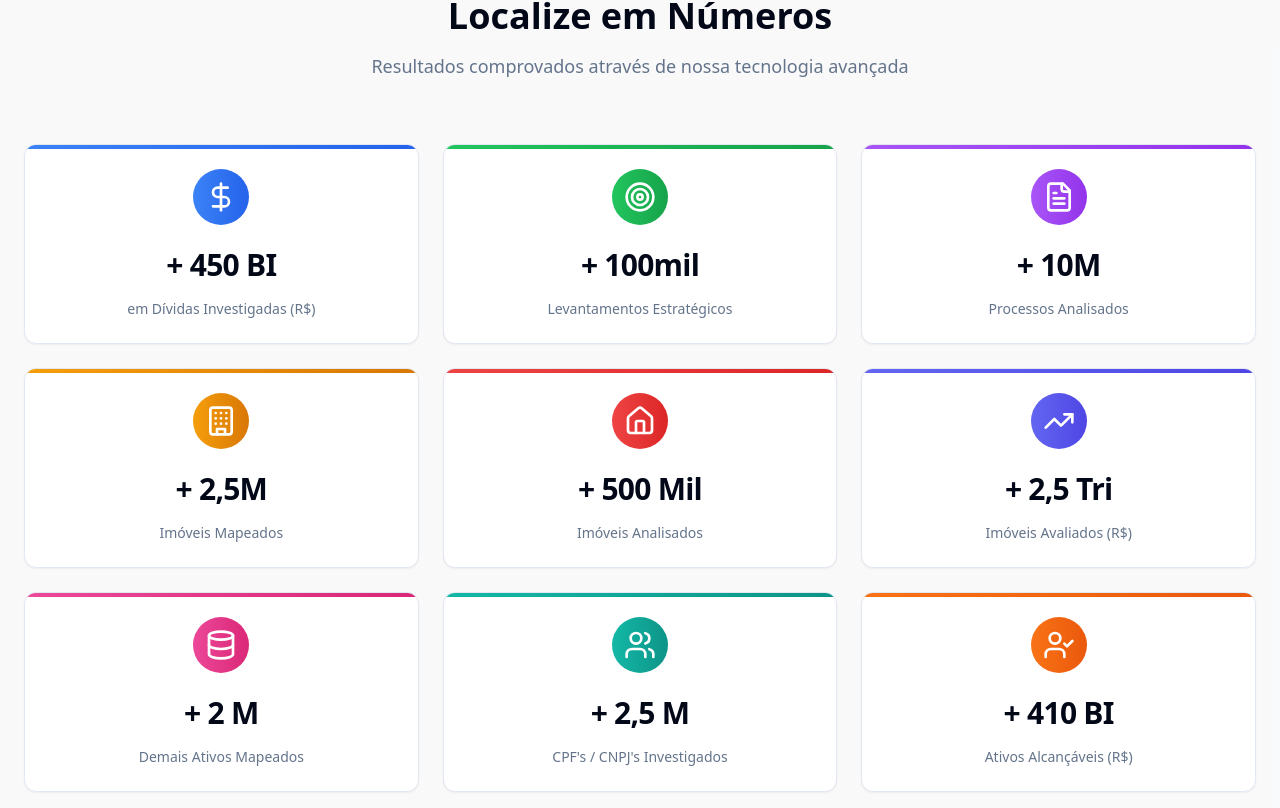
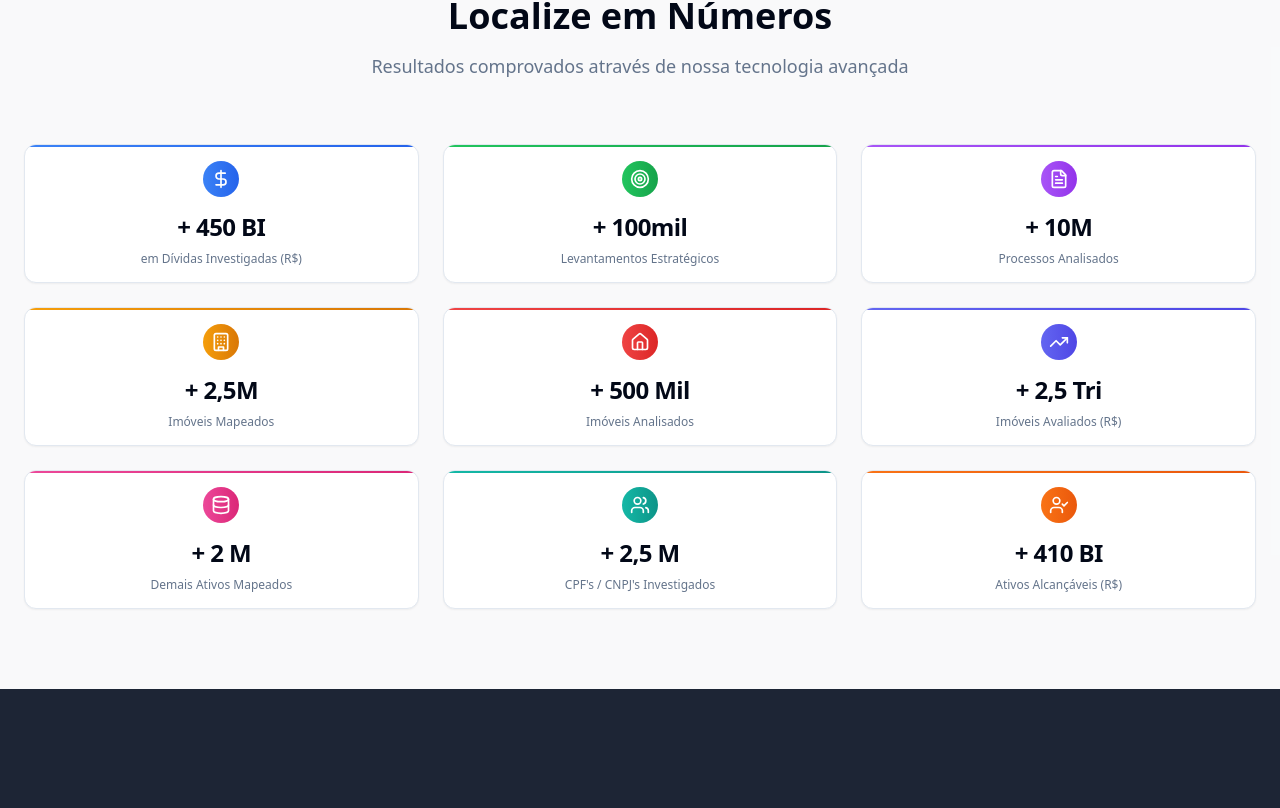
Before and after one commit to ingridalves-localize/localize-advocate-path, a React (Vite) app: page / in a window 1280 px wide. Shown: the part 1732-2540 px from the top of the page. Built offline with nearby package versions, Linux system fonts and the light colour scheme.

Commit message:
Refatorar caixinhas de números
Reduzir o tamanho das caixinhas e ajustar o design para um visual mais delicado.

```diff
--- a/src/components/InvestigationTrail.tsx
+++ b/src/components/InvestigationTrail.tsx
@@ -83,20 +83,20 @@ const InvestigationTrail = () => {
           {statistics.map((stat) => {
             const Icon = stat.icon;
             return (
-              <Card key={stat.id} className="relative overflow-hidden hover:shadow-lg transition-shadow text-center">
-                <div className={`absolute top-0 left-0 w-full h-1 bg-gradient-to-r ${stat.color}`} />
-                <CardHeader className="pb-4">
-                  <div className="flex justify-center mb-4">
-                    <div className={`p-3 rounded-full bg-gradient-to-r ${stat.color}`}>
-                      <Icon className="h-8 w-8 text-white" />
+              <Card key={stat.id} className="relative overflow-hidden hover:shadow-md transition-shadow text-center">
+                <div className={`absolute top-0 left-0 w-full h-0.5 bg-gradient-to-r ${stat.color}`} />
+                <CardHeader className="pb-2 pt-4">
+                  <div className="flex justify-center mb-2">
+                    <div className={`p-2 rounded-full bg-gradient-to-r ${stat.color}`}>
+                      <Icon className="h-5 w-5 text-white" />
                     </div>
                   </div>
-                  <CardTitle className="text-3xl font-bold text-foreground mb-2">
+                  <CardTitle className="text-2xl font-bold text-foreground mb-1">
                     {stat.value}
                   </CardTitle>
                 </CardHeader>
-                <CardContent className="pt-0">
-                  <p className="text-sm font-medium text-muted-foreground">
+                <CardContent className="pt-0 pb-4">
+                  <p className="text-xs font-medium text-muted-foreground leading-tight">
                     {stat.label}
                   </p>
                 </CardContent>
```
